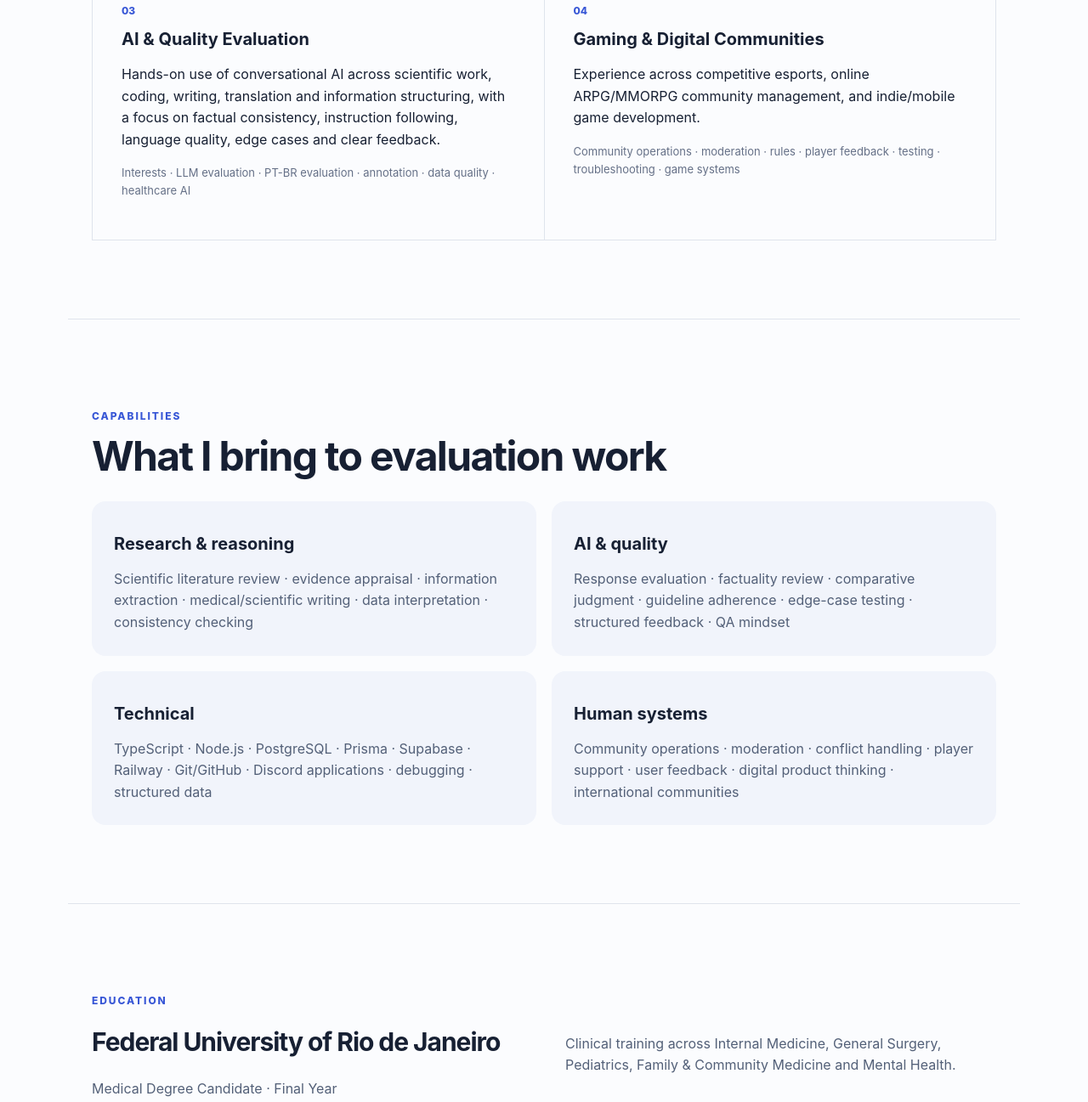
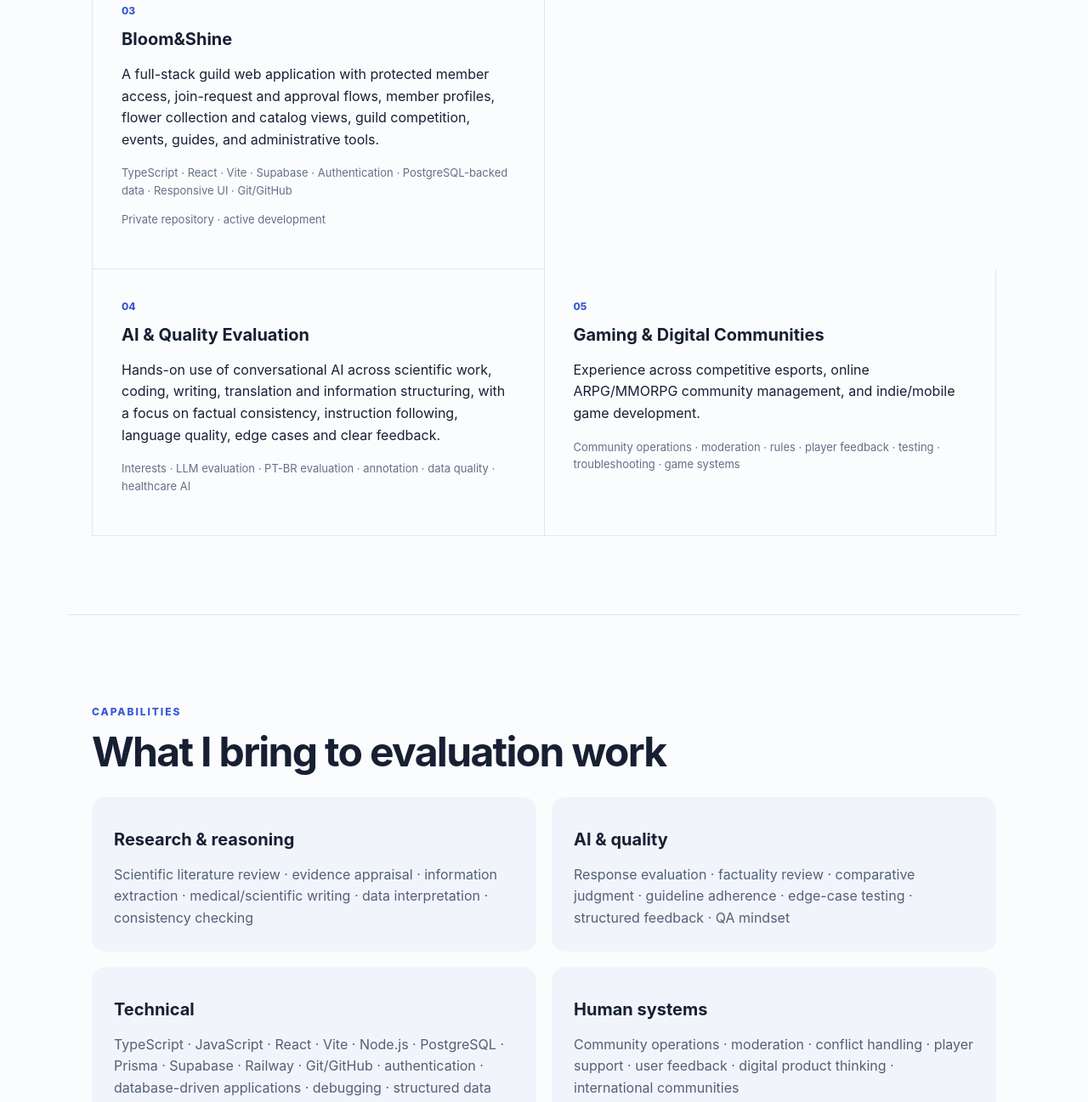
Before and after one commit to lhuiying/lhuiying.github.io, a plain HTML site: page index.html in a window 1280 px wide. Shown: the part 1781-3078 px from the top of the page at 85% size. Drawn offline with Linux system fonts and the light colour scheme.

Commit message:
Add Bloom&Shine to portfolio

```diff
--- a/index.html
+++ b/index.html
@@ -28,8 +28,8 @@
 <div class="grid">
 <article><div class="num">01</div><h3>Scientific & Medical Research</h3><p>Medical literature review, evidence synthesis, clinical and statistical interpretation, scientific writing, tables, figures and international congress materials.</p><p class="mini">Selected research · perioperative cardiovascular outcomes, MINS, transfusion and long-term mortality.</p></article>
 <article><div class="num">02</div><h3>Bloomkeeper</h3><p>A database-driven Discord application supporting structured game data and community workflows. Work includes data modeling, validation, permissions, commands, autocomplete, debugging and product iteration.</p><p class="mini">TypeScript · Node.js · discord.js · PostgreSQL · Prisma · Supabase · Railway · Git/GitHub</p><a class="textlink" href="https://github.com/lhuiying/bloomkeeper">View project ↗</a></article>
-<article><div class="num">03</div><h3>AI & Quality Evaluation</h3><p>Hands-on use of conversational AI across scientific work, coding, writing, translation and information structuring, with a focus on factual consistency, instruction following, language quality, edge cases and clear feedback.</p><p class="mini">Interests · LLM evaluation · PT-BR evaluation · annotation · data quality · healthcare AI</p></article>
-<article><div class="num">04</div><h3>Gaming & Digital Communities</h3><p>Experience across competitive esports, online ARPG/MMORPG community management, and indie/mobile game development.</p><p class="mini">Community operations · moderation · rules · player feedback · testing · troubleshooting · game systems</p></article>
+<article><div class="num">03</div><h3>Bloom&amp;Shine</h3><p>A full-stack guild web application with protected member access, join-request and approval flows, member profiles, flower collection and catalog views, guild competition, events, guides, and administrative tools.</p><p class="mini">TypeScript · React · Vite · Supabase · Authentication · PostgreSQL-backed data · Responsive UI · Git/GitHub</p><p class="mini">Private repository · active development</p></article>\n<article><div class="num">04</div><h3>AI & Quality Evaluation</h3><p>Hands-on use of conversational AI across scientific work, coding, writing, translation and information structuring, with a focus on factual consistency, instruction following, language quality, edge cases and clear feedback.</p><p class="mini">Interests · LLM evaluation · PT-BR evaluation · annotation · data quality · healthcare AI</p></article>
+<article><div class="num">05</div><h3>Gaming & Digital Communities</h3><p>Experience across competitive esports, online ARPG/MMORPG community management, and indie/mobile game development.</p><p class="mini">Community operations · moderation · rules · player feedback · testing · troubleshooting · game systems</p></article>
 </div>
 </section>
 
@@ -38,7 +38,7 @@
 <div class="skills">
 <div><h3>Research & reasoning</h3><p>Scientific literature review · evidence appraisal · information extraction · medical/scientific writing · data interpretation · consistency checking</p></div>
 <div><h3>AI & quality</h3><p>Response evaluation · factuality review · comparative judgment · guideline adherence · edge-case testing · structured feedback · QA mindset</p></div>
-<div><h3>Technical</h3><p>TypeScript · Node.js · PostgreSQL · Prisma · Supabase · Railway · Git/GitHub · Discord applications · debugging · structured data</p></div>
+<div><h3>Technical</h3><p>TypeScript · JavaScript · React · Vite · Node.js · PostgreSQL · Prisma · Supabase · Railway · Git/GitHub · authentication · database-driven applications · debugging · structured data</p></div>
 <div><h3>Human systems</h3><p>Community operations · moderation · conflict handling · player support · user feedback · digital product thinking · international communities</p></div>
 </div>
 </section>
```
